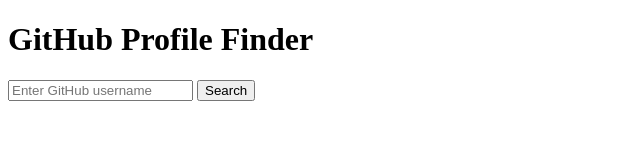
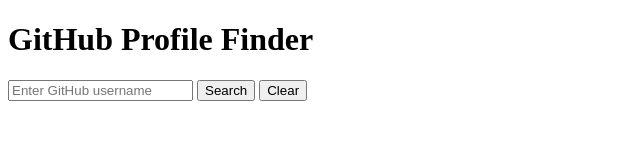
Before and after one commit to yamkelamazwi/GitHub-profile-finder, a plain HTML site: page index.html in a window 1280 px wide. Shown: the whole page, without its empty margins (0-640 px from the left). Drawn offline with Linux system fonts and the light colour scheme.

Commit message:
Add clear button to search form in index.html

```diff
--- a/index.html
+++ b/index.html
@@ -16,6 +16,9 @@
         placeholder="Enter GitHub username"
       />
       <button type="submit">Search</button>
+      <button type="button" id="clear-btn">
+    Clear
+  </button>
     </form>
 
     <div id="results"></div>
```
